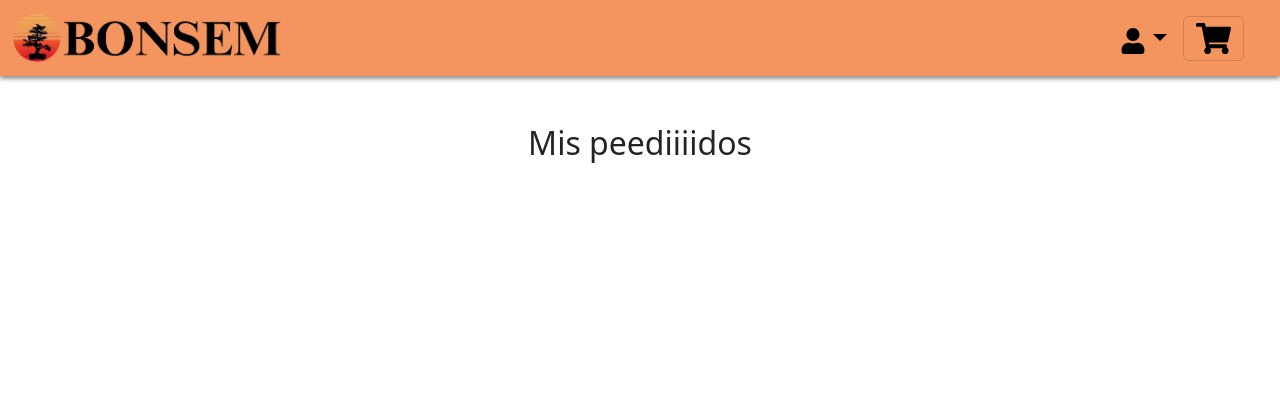
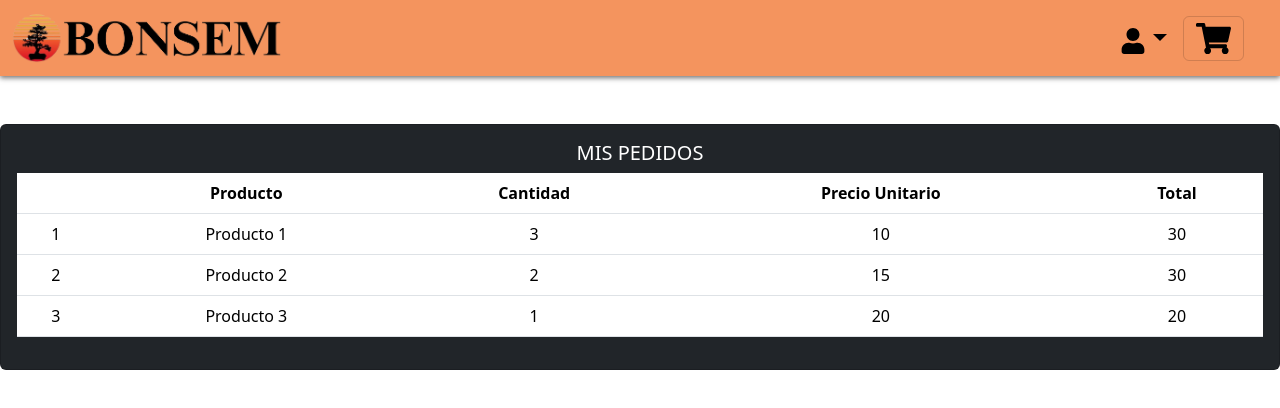
Before and after one commit to EvelynVanegas/DSM-Trabajo-React-2024, a React (Create React App) app in the folder my_webapp_2024/: page /MisPedidos in a window 1280 px wide. Shown: the top 408 px of the page. Built offline with nearby package versions, Linux system fonts and the light colour scheme.

Commit message:
Info Personal + Mis Pedidos

```diff
--- a/my_webapp_2024/src/Componentes/IU/Header/NavbarParts/Logo.js
+++ b/my_webapp_2024/src/Componentes/IU/Header/NavbarParts/Logo.js
@@ -5,7 +5,7 @@ import Navbar from 'react-bootstrap/Navbar';
 function Logo() {
 
     return (
-        <Navbar.Brand href="#">
+        <Navbar.Brand href="/">
             <img src={logo} alt="logo" height="50" className="d-inline-block align-top" />
         </Navbar.Brand>
     );
--- a/my_webapp_2024/src/Paginas/InfoPersonal.js
+++ b/my_webapp_2024/src/Paginas/InfoPersonal.js
@@ -1,7 +1,10 @@
 import './InfoPersonal.css'
 import React from 'react';
-import { MDBCol, MDBContainer, MDBRow, MDBCard, MDBCardText, MDBCardBody, MDBCardImage, MDBTypography, MDBIcon } from 'mdb-react-ui-kit';
+import { MDBCol, MDBContainer, MDBRow, MDBCard, MDBCardText, MDBCardBody, MDBCardImage, MDBTypography } from 'mdb-react-ui-kit';
+import { FontAwesomeIcon } from '@fortawesome/react-fontawesome';
+import { faEnvelope, faMobileAlt, faMapMarkerAlt, faRoad, faBuilding, faUser } from '@fortawesome/free-solid-svg-icons';
 
+import Button from 'react-bootstrap/Button';
 
 const InfoPersonal = () => {
 
@@ -28,41 +31,37 @@ const InfoPersonal = () => {
                                 <MDBCardImage src="https://mdbcdn.b-cdn.net/img/Photos/new-templates/bootstrap-chat/ava1-bg.webp"
                                     alt="Avatar" className="my-3" style={{ width: '200px' }} fluid />
                                 <MDBTypography tag="h1" className="text-center">{user.name}</MDBTypography>
-                                <MDBCardText className="text-center">{user.id}</MDBCardText>
+                                <MDBCardText className="text-center">#{user.id}</MDBCardText>
                             </MDBCol>
                             <MDBCol md="8">
                                 <MDBCardBody className="p-4" style={{ minHeight: '500px' }}>
-                                    <MDBTypography tag="h1" className="text-center p-4">Informacion personal</MDBTypography>
-                                    <hr className="mt-0 mb-5" />
+                                    <MDBTypography tag="h1" className="text-center p-4">Informacion personal <FontAwesomeIcon icon={faUser} /> </MDBTypography>
+                                    <hr className="mb-5" />
                                     <MDBRow className="pt-1">
                                         <MDBCol size="6" className="mb-3">
-                                            <MDBTypography tag="h5">Email</MDBTypography>
+                                            <MDBTypography tag="h5">Email <FontAwesomeIcon icon={faEnvelope} /></MDBTypography>
                                             <MDBCardText className="text-muted">{user.email}</MDBCardText>
                                         </MDBCol>
                                         <MDBCol size="6" className="mb-3">
-                                            <MDBTypography tag="h5">Phone</MDBTypography>
+                                            <MDBTypography tag="h5">Phone <FontAwesomeIcon icon={faMobileAlt} /></MDBTypography>
                                             <MDBCardText className="text-muted">{user.tlf}</MDBCardText>
                                         </MDBCol>
                                     </MDBRow>
 
-                                    <MDBTypography tag="h3" className="text-center p-4">Dirección</MDBTypography>
-                                    <hr className="mt-0 mb-4" />
+                                    <MDBTypography tag="h3" className="text-center p-4">Dirección <FontAwesomeIcon icon={faMapMarkerAlt} /> </MDBTypography>
+                                    <hr className="mb-4" />
                                     <MDBRow className="pt-1">
                                         <MDBCol size="6" className="mb-3">
-                                            <MDBTypography tag="h5">Calle</MDBTypography>
+                                            <MDBTypography tag="h5">Calle <FontAwesomeIcon icon={faRoad} /> </MDBTypography>
                                             <MDBCardText className="text-muted">{user.address}</MDBCardText>
                                         </MDBCol>
                                         <MDBCol size="6" className="mb-3">
-                                            <MDBTypography tag="h5">Piso</MDBTypography>
+                                            <MDBTypography tag="h5">Piso <FontAwesomeIcon icon={faBuilding} /> </MDBTypography>
                                             <MDBCardText className="text-muted">{user.address}</MDBCardText>
                                         </MDBCol>
                                     </MDBRow>
 
-                                    <div className="d-flex justify-content-start">
-                                        <a href="#!"><MDBIcon fab icon="facebook me-3" size="lg" /></a>
-                                        <a href="#!"><MDBIcon fab icon="twitter me-3" size="lg" /></a>
-                                        <a href="#!"><MDBIcon fab icon="instagram me-3" size="lg" /></a>
-                                    </div>
+                                    <Button variant="outline-warning">Editar info</Button>{' '}
                                 </MDBCardBody>
                             </MDBCol>
                         </MDBRow>
--- a/my_webapp_2024/src/Paginas/MisPedidos.js
+++ b/my_webapp_2024/src/Paginas/MisPedidos.js
@@ -1,9 +1,52 @@
+import './MisPedidos.css'
+import Table from 'react-bootstrap/Table';
+import Card from 'react-bootstrap/Card';
+
 const MisPedidos = () => {
+
+    const pedidos = [
+        { id: 1, producto: 'Producto 1', cantidad: 3, precioUnitario: 10 },
+        { id: 2, producto: 'Producto 2', cantidad: 2, precioUnitario: 15 },
+        { id: 3, producto: 'Producto 3', cantidad: 1, precioUnitario: 20 },
+    ];
+
+
     return (
-        <>
-            <h2>Mis peediiiidos</h2>
-        </>
-    )
+        <Card
+          bg={'Dark'.toLowerCase()}
+          key={'Dark'}
+          text={'Dark'.toLowerCase() === 'light' ? 'dark' : 'white'}
+          className="mb-2"
+        >
+            <Card.Body>
+                <Card.Title>MIS PEDIDOS</Card.Title>
+                <Card.Text>
+                    <Table responsive="sm">
+                        <thead>
+                            <tr>
+                                <th></th>
+                                <th>Producto</th>
+                                <th>Cantidad</th>
+                                <th>Precio Unitario</th>
+                                <th>Total</th>
+                            </tr>
+                        </thead>
+                        <tbody>
+                            {pedidos.map((pedido, index) => (
+                                <tr key={index}>
+                                    <td>{pedido.id}</td>
+                                    <td>{pedido.producto}</td>
+                                    <td>{pedido.cantidad}</td>
+                                    <td>{pedido.precioUnitario}</td>
+                                    <td>{pedido.cantidad * pedido.precioUnitario}</td>
+                                </tr>
+                            ))}
+                        </tbody>
+                    </Table>
+                </Card.Text>
+            </Card.Body>
+        </Card>
+    );
 }
 
 export default MisPedidos;
--- a/package.json
+++ b/package.json
@@ -1,5 +1,7 @@
 {
   "dependencies": {
+    "@fortawesome/free-solid-svg-icons": "^6.5.2",
+    "@fortawesome/react-fontawesome": "^0.2.0",
     "mdb-react-ui-kit": "^7.2.0"
   }
 }
```
Also changed, not shown: my_webapp_2024/src/Paginas/MisPedidos.css (added), 1 other file (tests, documents, lock files or other folders).
